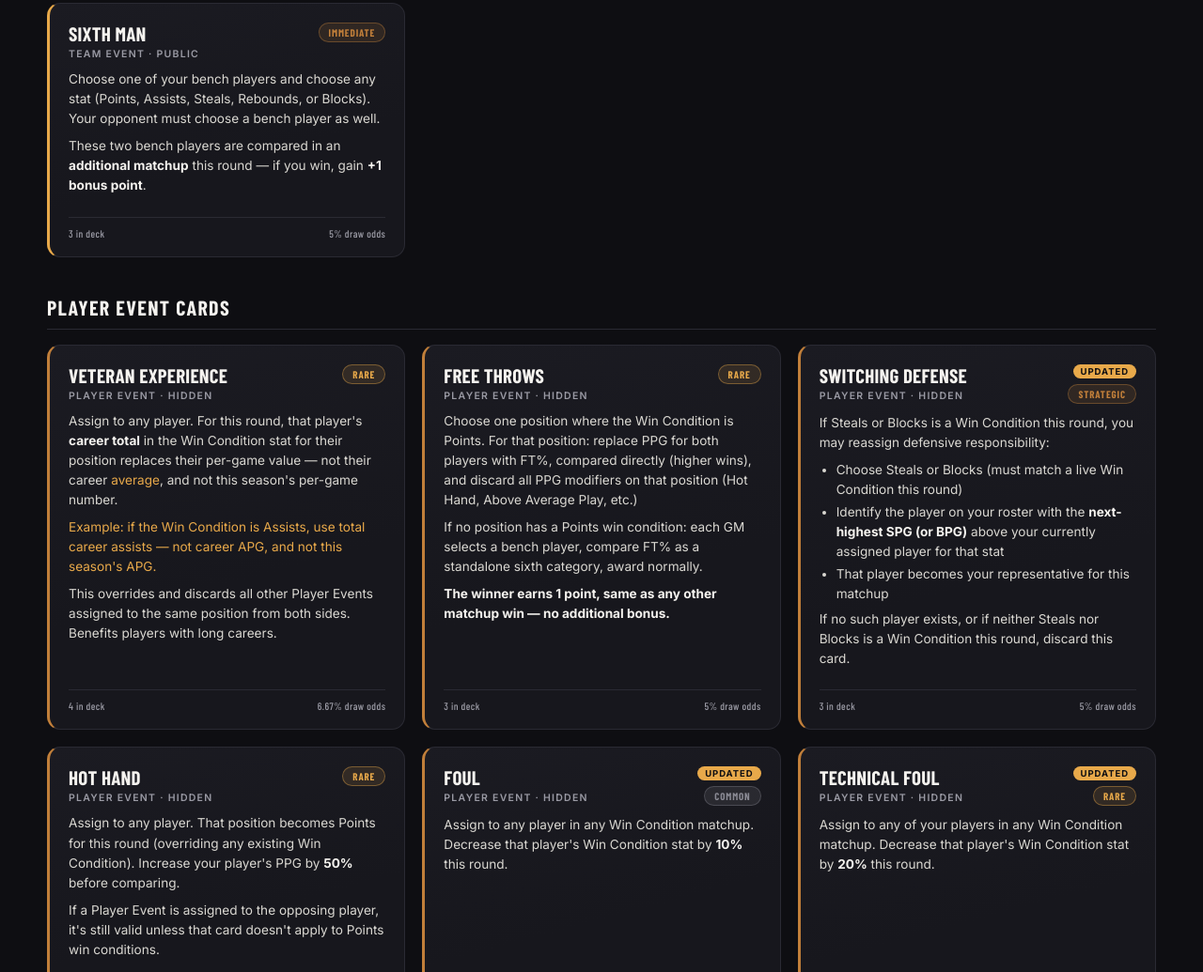
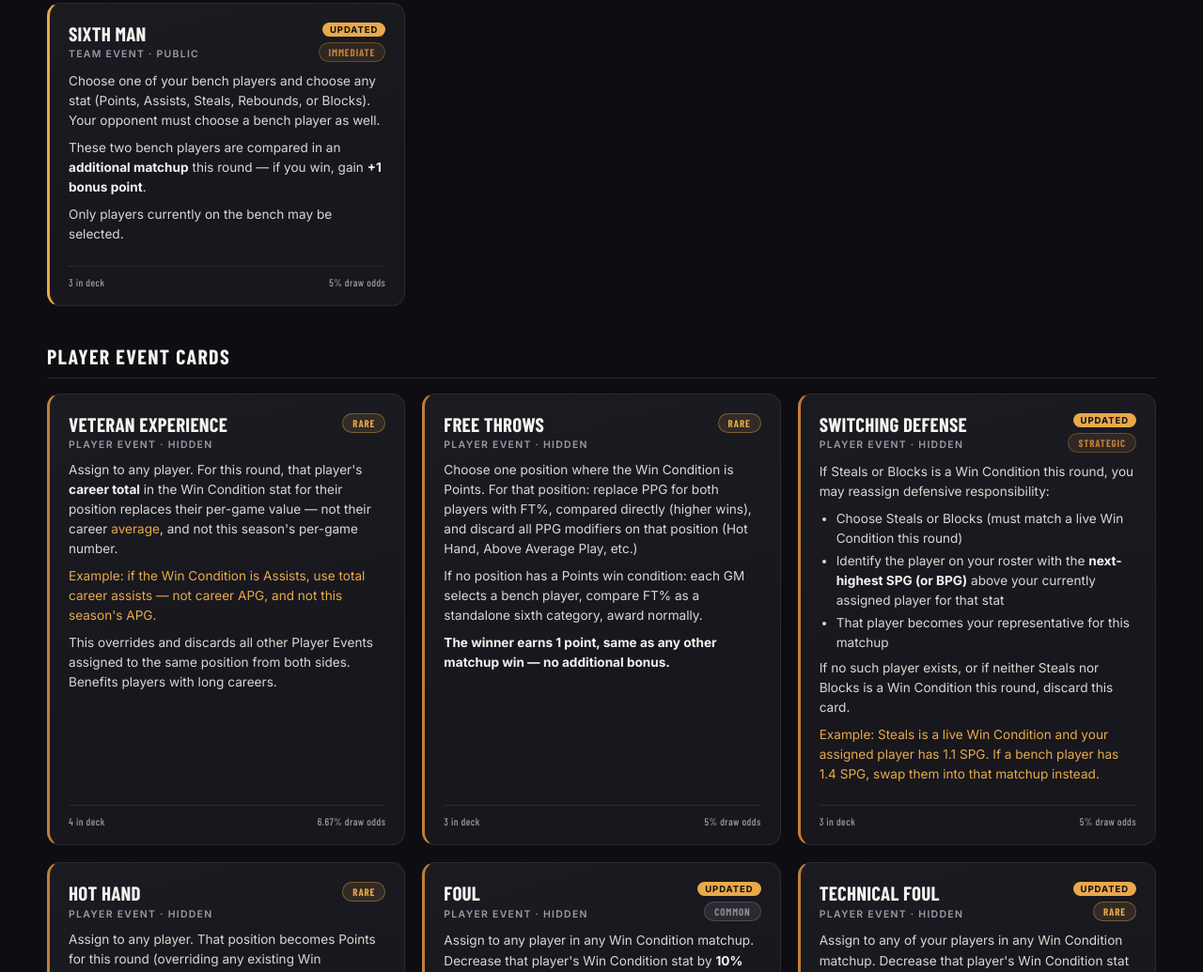
Before and after one commit to boostmyemail/card-court-legends, a plain HTML site: page tools/card-reference/index.html in a window 1280 px wide. Shown: the part 2763-3798 px from the top of the page at 94% size. Drawn offline with nearby package versions, Linux system fonts and the light colour scheme; a web font is replaced by a local one.

Commit message:
Sync event card text with Notion rulebook (#4)
* Sync Sixth Man and Switching Defense card text with Notion rulebook

Sixth Man: clarify the bonus is flat regardless of chosen stat, and
that only bench players may be selected.
Switching Defense: add the SPG/BPG swap example from the rulebook.

* Drop redundant "Points no longer awards extra" line from Sixth Man

---------

Co-authored-by: Claude <noreply@anthropic.com>

```diff
--- a/tools/card-reference/index.html
+++ b/tools/card-reference/index.html
@@ -341,9 +341,10 @@ const CARDS = [
    <p><strong>This is a single swap between the two chosen players — complete it once, do not repeat.</strong></p>
    <p>The switched players immediately adopt the stat associated with their new position and are compared using the Win Condition stat for that position.</p>`},
 
-  {name:"Sixth Man", kind:"team", rarity:"Immediate", count:3, prob:"5%", updated:false,
+  {name:"Sixth Man", kind:"team", rarity:"Immediate", count:3, prob:"5%", updated:true,
    html:`<p>Choose one of your bench players and choose any stat (Points, Assists, Steals, Rebounds, or Blocks). Your opponent must choose a bench player as well.</p>
-   <p>These two bench players are compared in an <strong>additional matchup</strong> this round — if you win, gain <strong>+1 bonus point</strong>.</p>`},
+   <p>These two bench players are compared in an <strong>additional matchup</strong> this round — if you win, gain <strong>+1 bonus point</strong>.</p>
+   <p>Only players currently on the bench may be selected.</p>`},
 
   {name:"Veteran Experience", kind:"player", rarity:"Rare", count:4, prob:"6.67%", updated:false,
    html:`<p>Assign to any player. For this round, that player's <strong>career total</strong> in the Win Condition stat for their position replaces their per-game value — not their career <em>average</em>, and not this season's per-game number.</p>
@@ -358,7 +359,8 @@ const CARDS = [
   {name:"Switching Defense", kind:"player", rarity:"Strategic", count:3, prob:"5%", updated:true,
    html:`<p>If Steals or Blocks is a Win Condition this round, you may reassign defensive responsibility:</p>
    <ul><li>Choose Steals or Blocks (must match a live Win Condition this round)</li><li>Identify the player on your roster with the <strong>next-highest SPG (or BPG)</strong> above your currently assigned player for that stat</li><li>That player becomes your representative for this matchup</li></ul>
-   <p>If no such player exists, or if neither Steals nor Blocks is a Win Condition this round, discard this card.</p>`},
+   <p>If no such player exists, or if neither Steals nor Blocks is a Win Condition this round, discard this card.</p>
+   <p><em>Example: Steals is a live Win Condition and your assigned player has 1.1 SPG. If a bench player has 1.4 SPG, swap them into that matchup instead.</em></p>`},
 
   {name:"Hot Hand", kind:"player", rarity:"Rare", count:2, prob:"3.33%", updated:false,
    html:`<p>Assign to any player. That position becomes Points for this round (overriding any existing Win Condition). Increase your player's PPG by <strong>50%</strong> before comparing.</p>
```
Also changed, not shown: tools/card-draw-app/index.html (+4 -2 lines).
